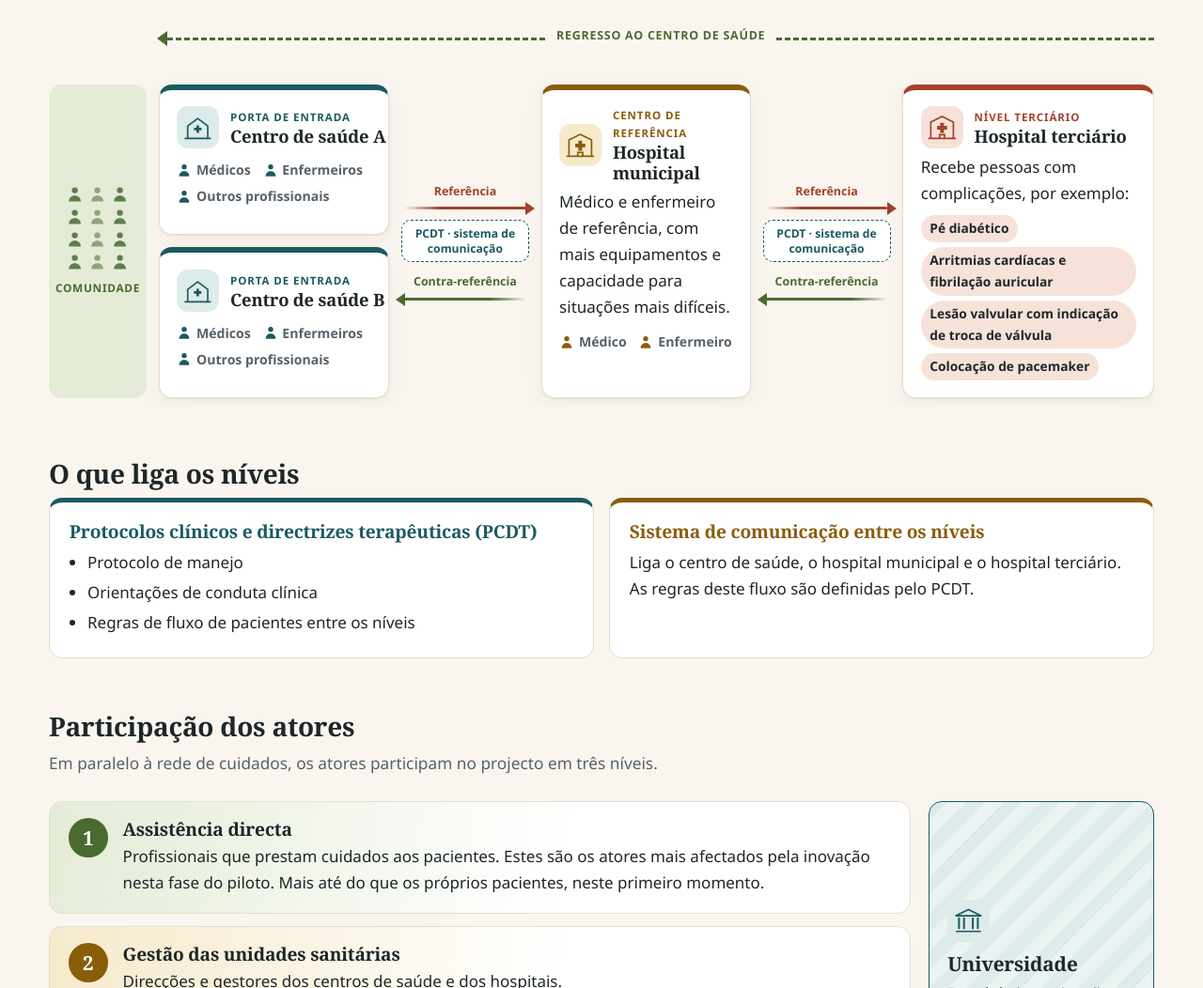
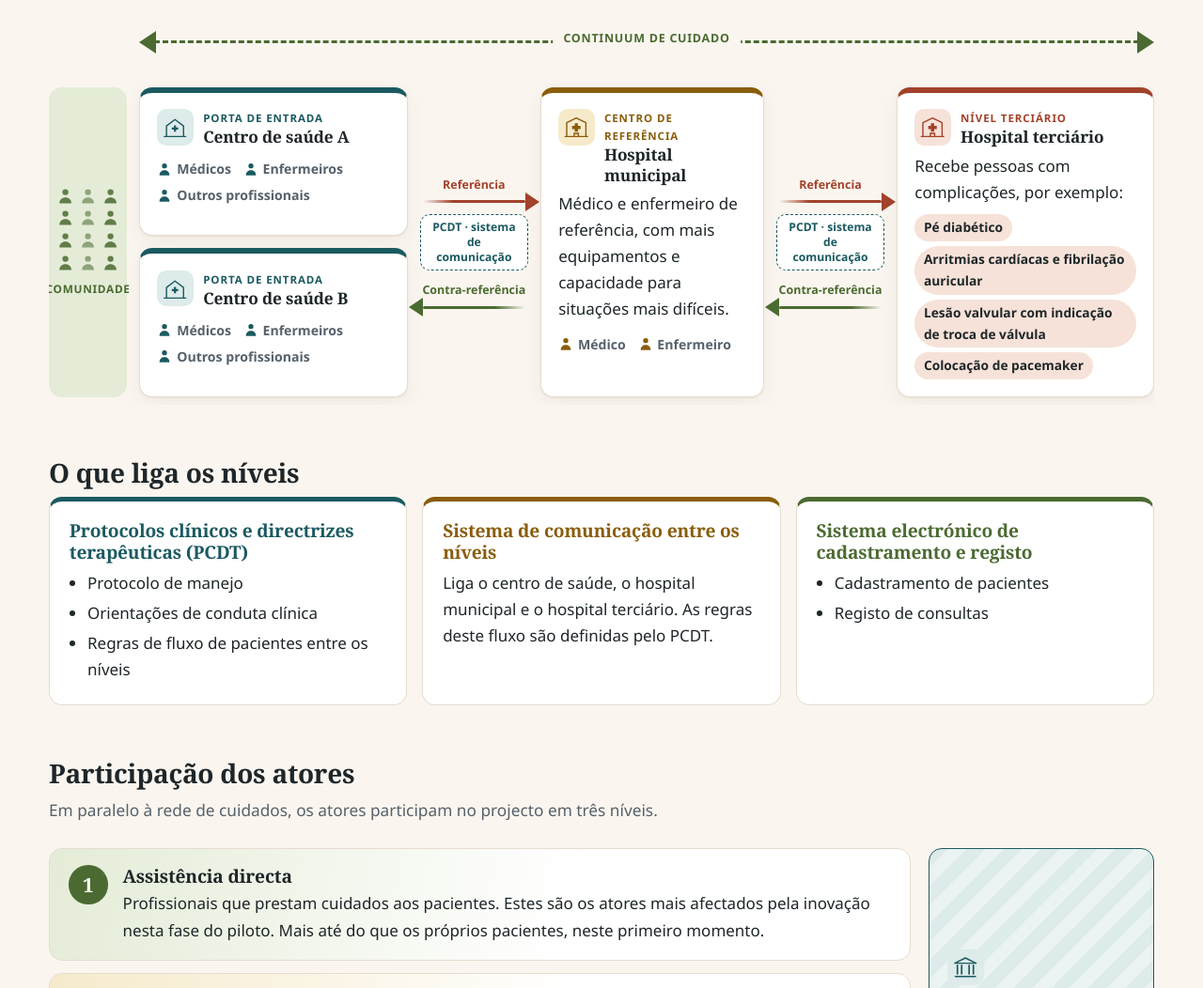
Before and after one commit to filustrias/WHO_PEN_Angola, an Astro site: page /estrutura in a window 1280 px wide. Shown: the part 442-1494 px from the top of the page at 94% size. Built offline with nearby package versions, Linux system fonts and the light colour scheme; Astro itself is replaced by a stand-in of ours; some packages are replaced by stand-ins of ours.

Commit message:
Continuum de cuidado nos dois sentidos, setas maiores e terceira ligação entre níveis
A linha do topo passa a chamar-se continuum de cuidado, com setas
nos dois sentidos. As pontas das setas ficam maiores, o texto passa
a caber nas caixas e o diagrama cabe sem rolar em ecrãs médios.
Em O que liga os níveis entra o sistema electrónico de cadastramento
de pacientes e registo de consultas.

Co-Authored-By: Claude Opus 5.5 <noreply@anthropic.com>

```diff
--- a/src/pages/estrutura.astro
+++ b/src/pages/estrutura.astro
@@ -44,7 +44,7 @@ import '../styles/estrutura.css';
 
       <div class="rede-rolagem" tabindex="0" role="region" aria-label="Diagrama da rede de cuidados">
         <div class="rede">
-          <div class="rede-regresso" aria-hidden="true"><span>Regresso ao centro de saúde</span></div>
+          <div class="rede-regresso" aria-hidden="true"><span>Continuum de cuidado</span></div>
 
           <div class="comunidade">
             <span class="comunidade-pessoas" aria-hidden="true">
@@ -134,6 +134,13 @@ import '../styles/estrutura.css';
           <h3>Sistema de comunicação entre os níveis</h3>
           <p>Liga o centro de saúde, o hospital municipal e o hospital terciário. As regras deste fluxo são definidas pelo PCDT.</p>
         </article>
+        <article class="ligam-cartao cor-savana">
+          <h3>Sistema electrónico de cadastramento e registo</h3>
+          <ul>
+            <li>Cadastramento de pacientes</li>
+            <li>Registo de consultas</li>
+          </ul>
+        </article>
       </div>
     </section>
 
--- a/src/styles/estrutura.css
+++ b/src/styles/estrutura.css
@@ -10,20 +10,21 @@
 .rede-rolagem { overflow-x: auto; padding-bottom: .5rem; }
 .rede-rolagem:focus-visible { outline-offset: 4px; }
 .rede {
-  display: grid; min-width: 66rem;
-  grid-template-columns: 6.5rem minmax(14rem, 1.1fr) 8.5rem minmax(13rem, 1fr) 8.5rem minmax(15rem, 1.2fr);
+  display: grid; min-width: 58rem;
+  grid-template-columns: 5.2rem minmax(12rem, 1.2fr) 7.2rem minmax(11rem, 1fr) 7.2rem minmax(13rem, 1.15fr);
   grid-template-rows: auto 1fr; column-gap: .8rem; row-gap: .9rem; align-items: center;
 }
 
-/* Trilho do regresso: do hospital terciário (direita) até aos centros de saúde (esquerda) */
+/* Continuum de cuidado: dos centros de saúde ao hospital terciário, nos dois sentidos */
 .rede-regresso {
   grid-column: 2 / -1; grid-row: 1; position: relative; height: 2.2rem;
-  border-top: 3px dashed var(--savana); margin: 1.1rem 0 0 .6rem;
+  border-top: 3px dashed var(--savana); margin: 1.3rem 1rem 0 1rem;
 }
-.rede-regresso::before {
-  content: ""; position: absolute; left: -.7rem; top: -10px;
-  border: 8px solid transparent; border-right: 11px solid var(--savana); border-left: 0;
+.rede-regresso::before, .rede-regresso::after {
+  content: ""; position: absolute; top: -13.5px; border: 12px solid transparent;
 }
+.rede-regresso::before { left: -16px; border-right: 18px solid var(--savana); border-left: 0; }
+.rede-regresso::after { right: -16px; border-left: 18px solid var(--savana); border-right: 0; }
 .rede-regresso span {
   position: absolute; left: 50%; top: -1.05rem; transform: translateX(-50%);
   padding: .1rem .7rem; background: var(--papel); white-space: nowrap;
@@ -40,12 +41,12 @@
 .nivel-3 { --cor: var(--terracota); --cor-fundo: var(--terracota-claro); }
 .nivel-2 { --cor: var(--ocre); --cor-fundo: var(--ocre-claro); }
 .nivel-1 { --cor: var(--petroleo); --cor-fundo: var(--petroleo-claro); }
-.nivel-topo { display: flex; align-items: center; gap: .75rem; }
-.nivel-topo h3 { margin: 0; font-size: 1.15rem; }
-.nivel-1 .nivel-topo h3 { white-space: nowrap; }
+.nivel-topo { display: flex; align-items: flex-start; gap: .65rem; }
+.nivel-topo > div { min-width: 0; }
+.nivel-topo h3 { margin: 0; font-size: 1.08rem; line-height: 1.25; overflow-wrap: break-word; }
 .nivel-numero { margin: 0 !important; font-size: .72rem; font-weight: 700; letter-spacing: .08em; text-transform: uppercase; color: var(--cor); }
 .nivel-icone {
-  flex-shrink: 0; width: 2.8rem; height: 2.8rem; padding: .4rem; border-radius: 12px;
+  flex-shrink: 0; width: 2.4rem; height: 2.4rem; padding: .35rem; border-radius: 10px;
   background: var(--cor-fundo); color: var(--cor);
 }
 .nivel-lista { display: flex; flex-wrap: wrap; gap: .3rem; list-style: none; margin: .6rem 0 0; padding: 0; }
@@ -62,13 +63,13 @@
 .ligacao { display: flex; flex-direction: column; align-items: stretch; gap: .7rem; }
 .seta { position: relative; display: block; padding-bottom: .55rem; text-align: center; font-size: .78rem; font-weight: 700; }
 .seta::before { content: ""; position: absolute; left: .2rem; right: .2rem; bottom: 0; height: 3px; border-radius: 2px; }
-.seta::after { content: ""; position: absolute; bottom: -6px; border: 7.5px solid transparent; }
+.seta::after { content: ""; position: absolute; bottom: -8.5px; border: 10px solid transparent; }
 .seta-sobe { color: var(--terracota); }
 .seta-sobe::before { background: linear-gradient(to right, transparent, var(--terracota) 30%); }
-.seta-sobe::after { right: -6px; border-left: 10px solid var(--terracota); border-right: 0; }
+.seta-sobe::after { right: -12px; border-left: 15px solid var(--terracota); border-right: 0; }
 .seta-desce { color: var(--savana); }
 .seta-desce::before { background: linear-gradient(to left, transparent, var(--savana) 30%); }
-.seta-desce::after { left: -6px; border-right: 10px solid var(--savana); border-left: 0; }
+.seta-desce::after { left: -12px; border-right: 15px solid var(--savana); border-left: 0; }
 .ligacao-meio {
   padding: .35rem .5rem; border-radius: 10px; background: var(--superficie); border: 1px dashed var(--petroleo);
   color: var(--petroleo); font-size: .76rem; font-weight: 700; text-align: center; line-height: 1.3;
@@ -95,7 +96,7 @@
 .universidade p { margin: 0; }
 
 /* ---------- O que liga os níveis ---------- */
-.ligam { display: grid; grid-template-columns: repeat(2, minmax(0, 1fr)); gap: 1rem; }
+.ligam { display: grid; grid-template-columns: repeat(3, minmax(0, 1fr)); gap: 1rem; }
 .ligam-cartao {
   padding: 1.2rem 1.3rem; border-radius: var(--raio); background: var(--superficie);
   border: 1px solid var(--linha); border-top: 5px solid var(--cor);
```
